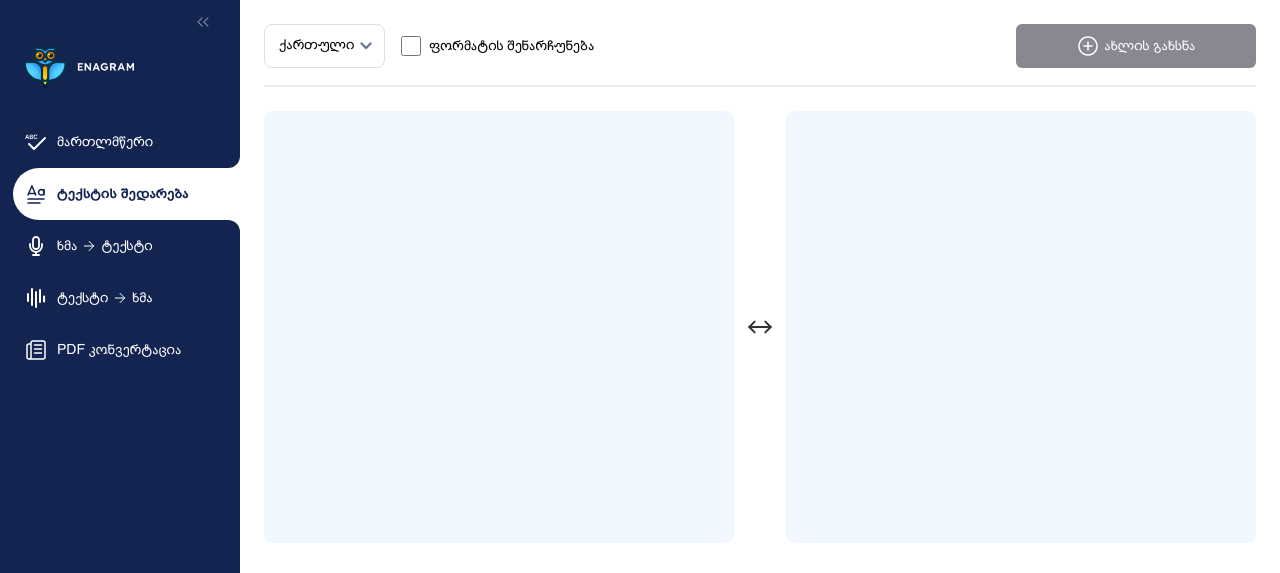
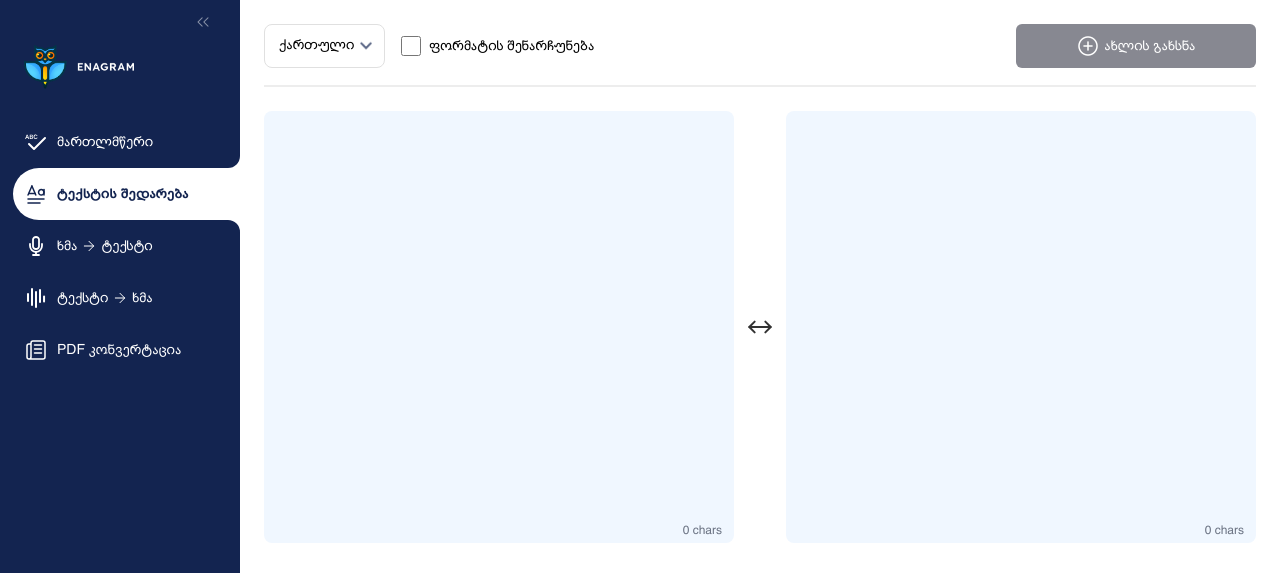
Before and after one commit to bibilashvili-nugo/text-compare, a React (Vite) app: page / in a window 1280 px wide. Shown: the top 573 px of the page. Built offline with nearby package versions, Linux system fonts and the light colour scheme.

Commit message:
swap values and count characters

```diff
--- a/src/components/TextInput.tsx
+++ b/src/components/TextInput.tsx
@@ -7,24 +7,39 @@ const TextInput = () => {
   const [text2, setText2] = useState("");
   const [isCompared, setIsCompared] = useState(false);
 
+  const swapTexts = () => {
+    setText1(text2);
+    setText2(text1);
+  };
+
   return (
     <div className="pt-6 flex flex-col items-center font-helvetica lg:px-6">
       <div className="flex flex-col lg:flex-row small:gap-4 md:gap-[10px] w-full pb-8 items-center">
+        <div className="w-full relative">
           <DiffTextarea
             text={text1}
             onChange={setText1}
             compareText={text2}
             isCompared={isCompared}
           />
-        <div className="small:rotate-90 lg:rotate-180">
+          <div className="absolute bottom-1 right-3 text-xs text-gray-500">
+            {text1.length} chars
+          </div>
+        </div>
+        <div className="small:rotate-90 lg:rotate-180" onClick={swapTexts}>
           <DoubleArrow />
         </div>
+        <div className="w-full relative">
           <DiffTextarea
             text={text2}
             onChange={setText2}
             compareText={text1}
             isCompared={isCompared}
           />
+          <div className="absolute bottom-1 right-3 text-xs text-gray-500">
+            {text2.length} chars
+          </div>
+        </div>
       </div>
       <button
         onClick={() => setIsCompared(true)}
```
Lines whose indentation alone changed are shown as unchanged.
